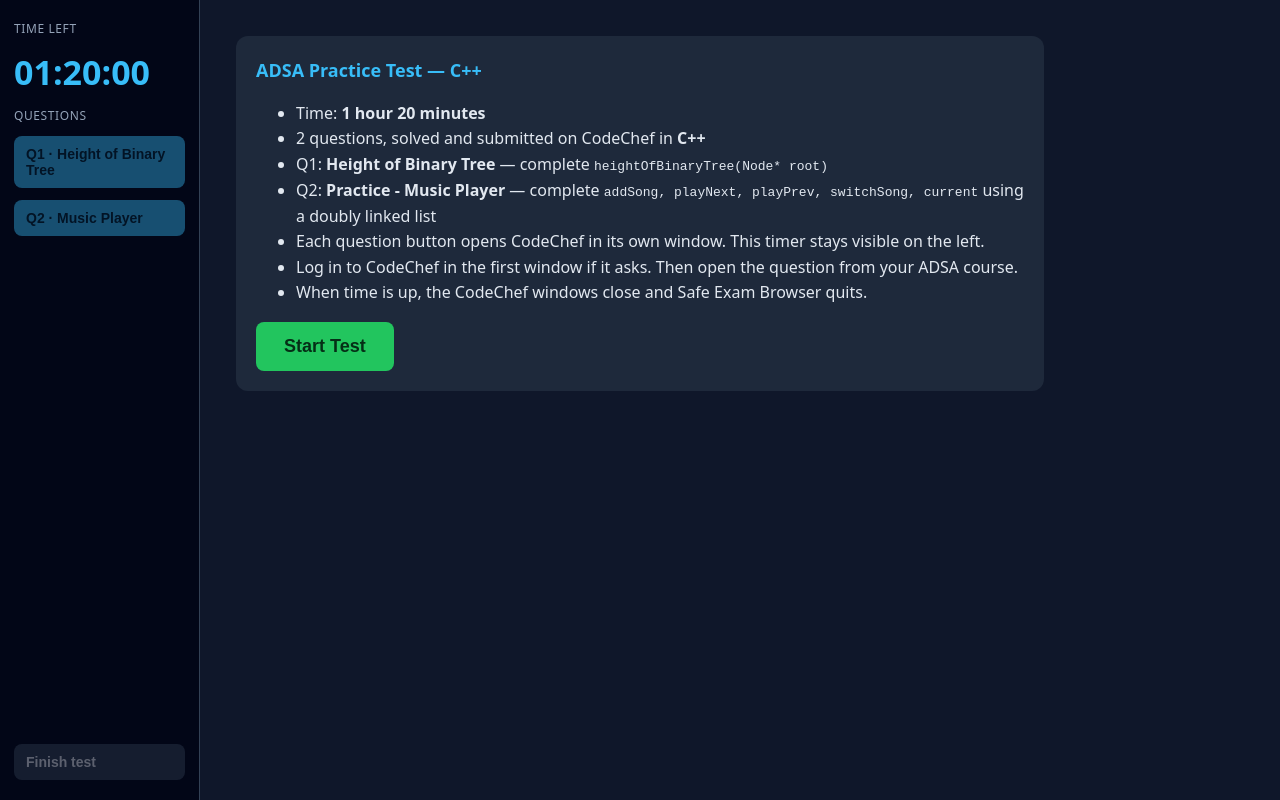
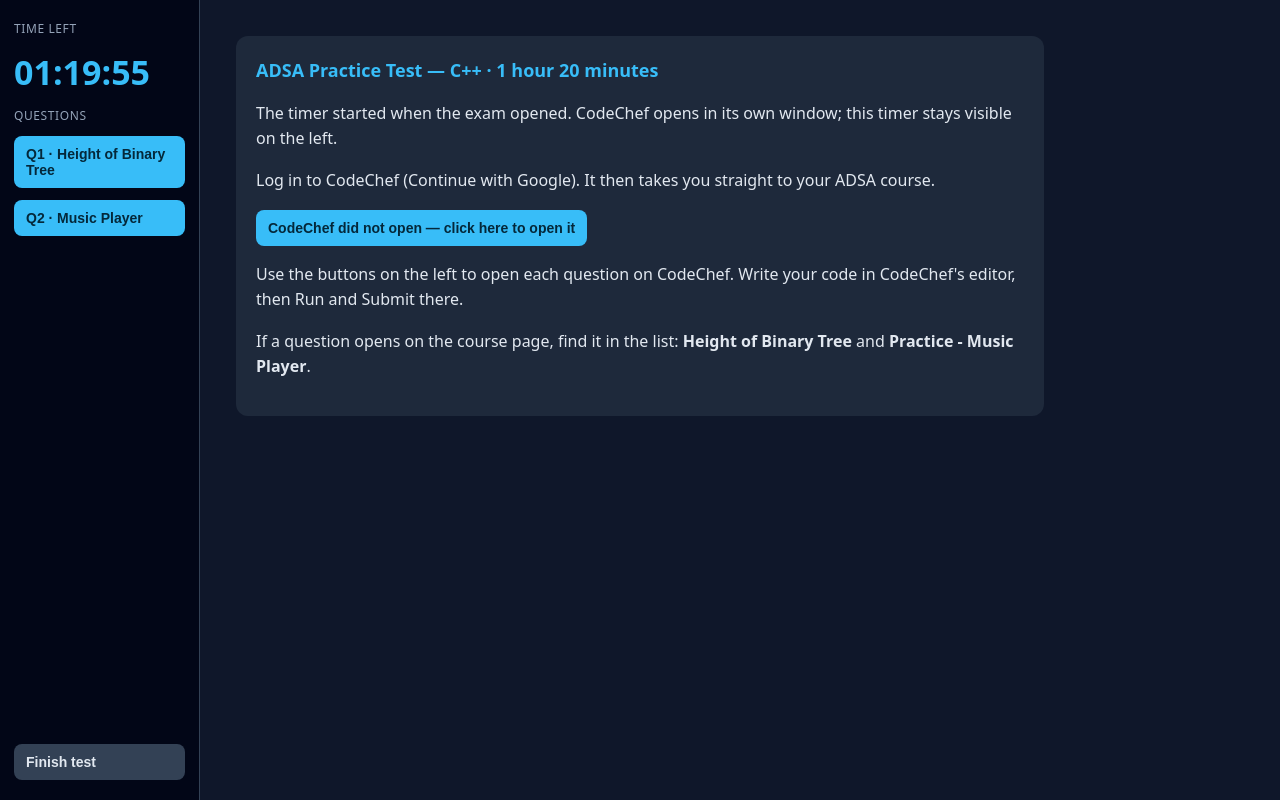
Before and after one commit to adityasingh31102005-hash/adsa-test, a plain HTML site: page index.html in a window 1280 px wide. Drawn offline with Linux system fonts and the light colour scheme.

Commit message:
Enable question buttons and update login flow

```diff
--- a/index.html
+++ b/index.html
@@ -16,7 +16,6 @@
   .q-btn { background:#38bdf8; color:#04283a; }
   .q-btn:disabled, #finish:disabled { opacity:.4; cursor:not-allowed; }
   #finish { background:#334155; color:#e2e8f0; margin-top:auto; }
-  #start { background:#22c55e; color:#052e16; font-size:18px; padding:14px 28px; }
   #main { margin-left:200px; padding:36px; max-width:880px; }
   .card { background:#1e293b; border-radius:12px; padding:20px; margin-bottom:20px; line-height:1.6; }
   .card h2 { margin-top:0; color:#38bdf8; font-size:18px; }
@@ -32,27 +31,17 @@
   <div class="lbl">Time left</div>
   <div id="timer">01:20:00</div>
   <div class="lbl">Questions</div>
-  <button class="q-btn" id="q0" disabled>Q1 &middot; Height of Binary Tree</button>
-  <button class="q-btn" id="q1" disabled>Q2 &middot; Music Player</button>
-  <button id="finish" disabled>Finish test</button>
+  <button class="q-btn" id="q0">Q1 &middot; Height of Binary Tree</button>
+  <button class="q-btn" id="q1">Q2 &middot; Music Player</button>
+  <button id="finish">Finish test</button>
 </div>
 
 <div id="main">
-  <div class="card" id="intro">
-    <h2>ADSA Practice Test &mdash; C++</h2>
-    <ul>
-      <li>Time: <b>1 hour 20 minutes</b></li>
-      <li>2 questions, solved and submitted on CodeChef in <b>C++</b></li>
-      <li>Q1: <b>Height of Binary Tree</b> &mdash; complete <code>heightOfBinaryTree(Node* root)</code></li>
-      <li>Q2: <b>Practice - Music Player</b> &mdash; complete <code>addSong, playNext, playPrev, switchSong, current</code> using a doubly linked list</li>
-      <li>Each question button opens CodeChef in its own window. This timer stays visible on the left.</li>
-      <li>Log in to CodeChef in the first window if it asks. Then open the question from your ADSA course.</li>
-      <li>When time is up, the CodeChef windows close and Safe Exam Browser quits.</li>
-    </ul>
-    <button id="start">Start Test</button>
-  </div>
-  <div class="card hidden" id="running">
-    <h2>Test running</h2>
+  <div class="card" id="running">
+    <h2>ADSA Practice Test &mdash; C++ &middot; 1 hour 20 minutes</h2>
+    <p>The timer started when the exam opened. CodeChef opens in its own window; this timer stays visible on the left.</p>
+    <p>Log in to CodeChef (Continue with Google). It then takes you straight to your ADSA course.</p>
+    <p id="blocked" class="hidden"><button class="q-btn" id="openNow">CodeChef did not open &mdash; click here to open it</button></p>
     <p>Use the buttons on the left to open each question on CodeChef. Write your code in CodeChef's editor, then Run and Submit there.</p>
     <p>If a question opens on the course page, find it in the list: <b>Height of Binary Tree</b> and <b>Practice - Music Player</b>.</p>
   </div>
@@ -64,6 +53,7 @@
 const DURATION_SEC = 80 * 60;   // 1 hour 20 minutes
 const COURSE = "https://www.codechef.com/learn/course/cu-adsa-sem3-2026-b1";
 const LINKS = [COURSE, COURSE]; // replace with each problem's exact link if you want a direct jump
+const LOGIN = "https://www.codechef.com/login?destination=/learn/course/cu-adsa-sem3-2026-b1";
 const QUIT_URL = "https://adityasingh31102005-hash.github.io/adsa-test/quit.html";
 const KEY = "adsa_test_v2";
 
@@ -79,10 +69,11 @@ function fmt(s) {
   return [Math.floor(s / 3600), Math.floor(s % 3600 / 60), s % 60].map(n => String(n).padStart(2, "0")).join(":");
 }
 
-function openQ(i) {
+function openQ(i, url) {
   const w = screen.availWidth, h = screen.availHeight;
   if (wins[i] && !wins[i].closed) { wins[i].focus(); return; }
-  wins[i] = window.open(LINKS[i], "q" + i, "left=200,top=0,width=" + (w - 200) + ",height=" + h);
+  wins[i] = window.open(url || LINKS[i], "q" + i, "left=200,top=0,width=" + (w - 200) + ",height=" + h);
+  if (!wins[i]) $("blocked").classList.remove("hidden");
 }
 
 function end(msg) {
@@ -103,16 +94,13 @@ function update() {
 }
 
 function run() {
-  $("intro").classList.add("hidden");
-  $("running").classList.remove("hidden");
-  ["q0", "q1", "finish"].forEach(id => $(id).disabled = false);
   update();
   tick = setInterval(update, 500);
 }
 
-$("start").onclick = () => { if (!state.start) { state.start = Date.now(); save(); } run(); openQ(0); };
 $("q0").onclick = () => openQ(0);
 $("q1").onclick = () => openQ(1);
+$("openNow").onclick = () => { $("blocked").classList.add("hidden"); openQ(0, LOGIN); };
 let armed = false;
 $("finish").onclick = () => {
   if (!armed) { armed = true; $("finish").textContent = "Click again to finish"; setTimeout(() => { armed = false; $("finish").textContent = "Finish test"; }, 4000); return; }
@@ -121,7 +109,10 @@ $("finish").onclick = () => {
 
 // A finished or expired attempt resets, so the test can be practised again
 if (state.start && (state.done || Date.now() - state.start >= DURATION_SEC * 1000)) { state = {}; save(); }
-if (state.start) run();
+// Exam opens: timer starts at once and CodeChef opens automatically
+if (!state.start) { state.start = Date.now(); save(); }
+run();
+openQ(0, LOGIN);   // CodeChef login first, then it goes straight to the ADSA course
 </script>
 </body>
 </html>
```
